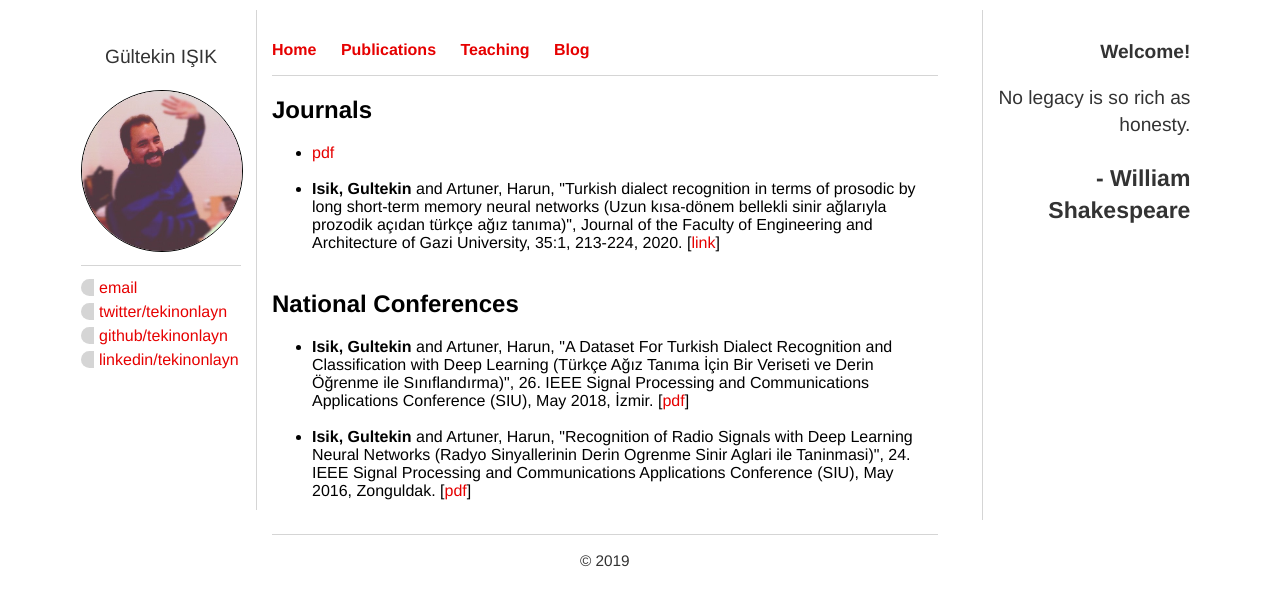
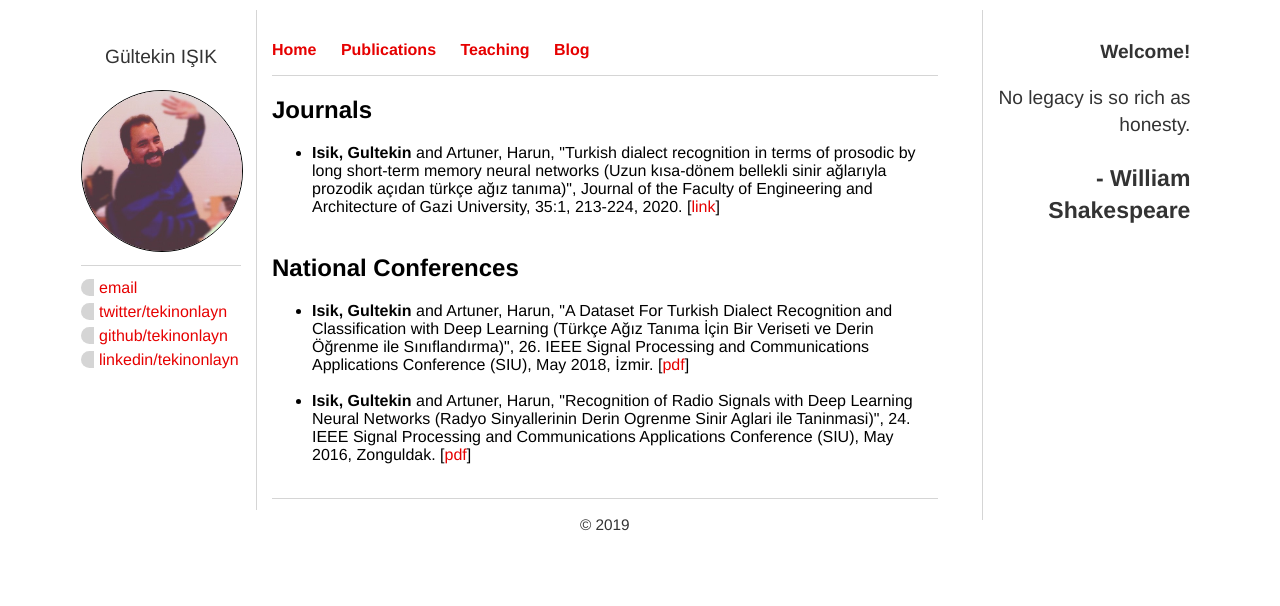
Before and after one commit to tekinonlayn/gi.github.io, a Jekyll site: the page built from pubs/index.html, in a window 1280 px wide. Shown: the top 606 px of the page. Built offline with Jekyll 4.4.1, drawn with Linux system fonts in a browser that asks for light colours.

Commit message:
Update index.html

```diff
--- a/pubs/index.html
+++ b/pubs/index.html
@@ -5,7 +5,6 @@ title: Gültekin Işık - Publications
 <div class="blurb">
 	<h2>Journals</h2>
 	<ul>
-	<li><a href="/files/GorevlendirmeBelgesi_MSU.pdf">pdf</a></li><br>
 	<li><b>Isik, Gultekin</b> and Artuner, Harun, "Turkish dialect recognition in terms of prosodic by long short-term memory neural networks (Uzun kısa-dönem bellekli sinir ağlarıyla prozodik açıdan türkçe ağız tanıma)", Journal of the Faculty of Engineering and Architecture of Gazi University, 35:1, 213-224, 2020. [<a href="https://doi.org/10.17341/gazimmfd.453677">link</a>]
 	</li><br>
 	</ul>
```
